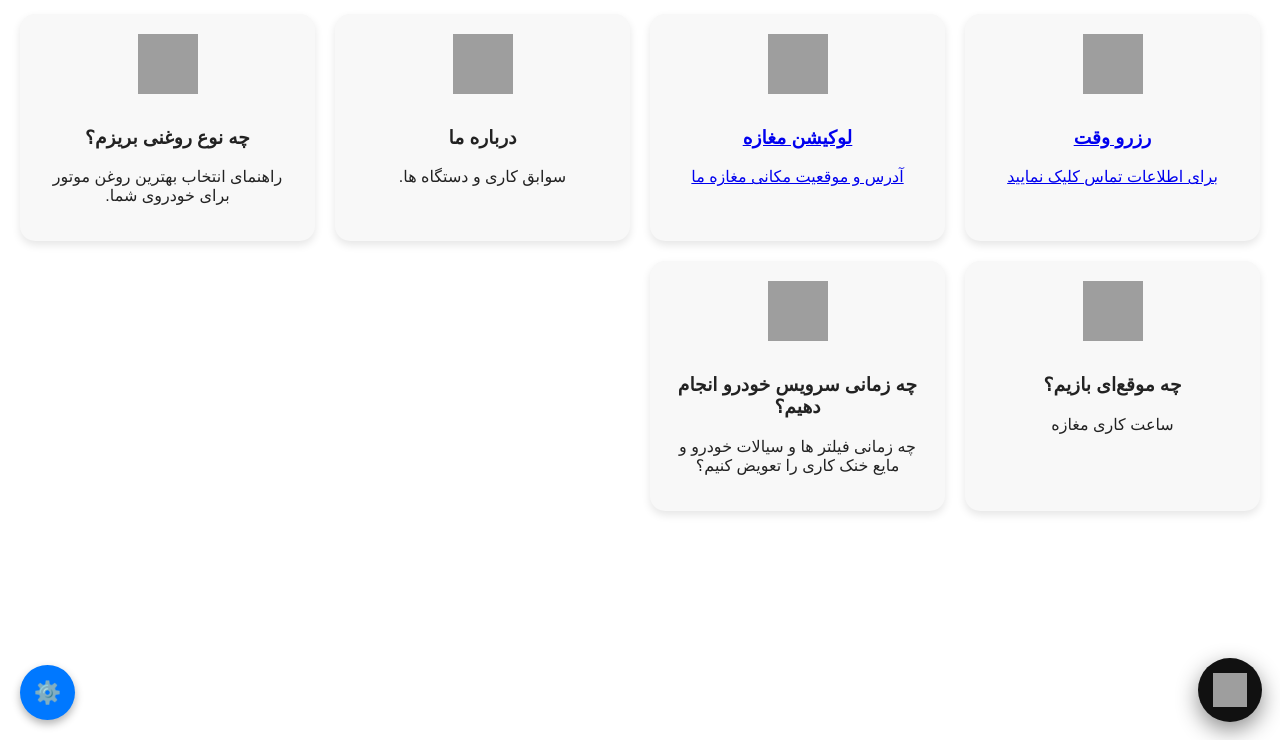
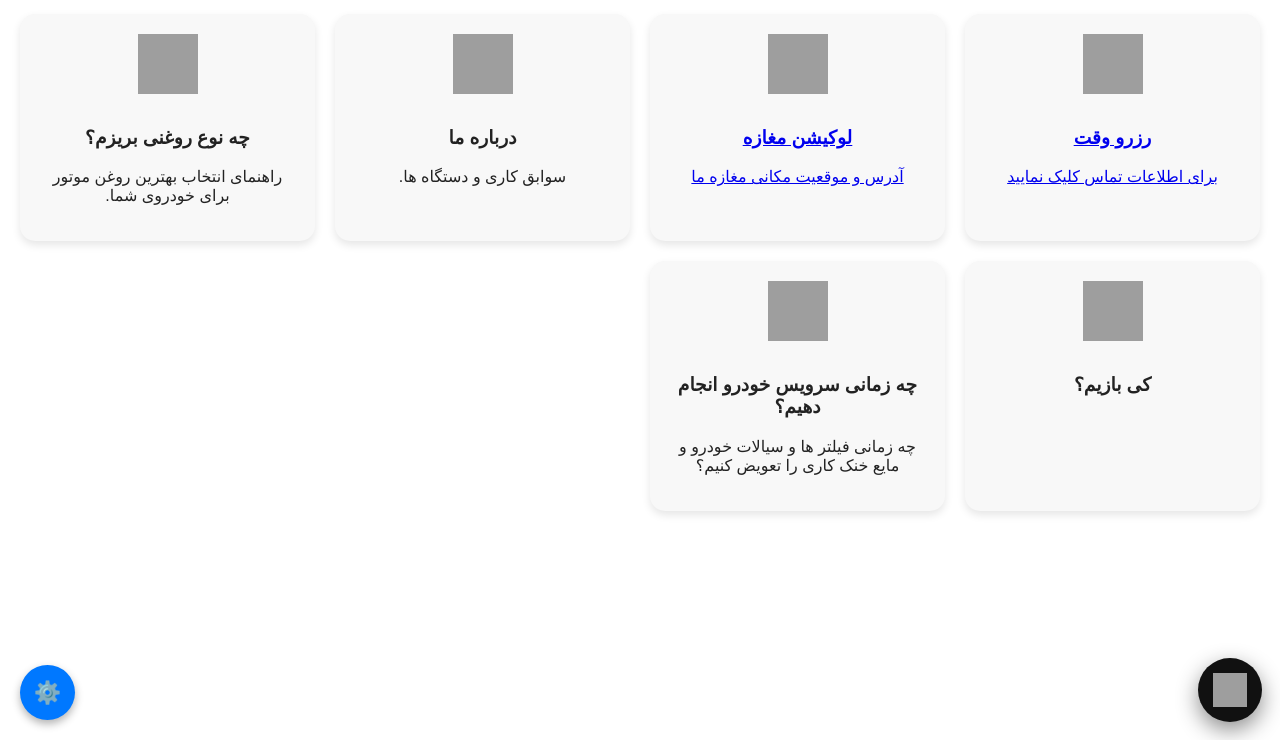
Before and after one commit to MARSTON8/marston.github.io, a plain HTML site: page index.html in a window 1280 px wide. Shown: the part 60-800 px from the top of the page. Drawn offline with Linux system fonts and the light colour scheme; grey boxes are pictures that could not be loaded; a small style sheet from the web is missing.

Commit message:
Update index.html

```diff
--- a/index.html
+++ b/index.html
@@ -160,11 +160,10 @@
       <p>راهنمای انتخاب بهترین روغن موتور برای خودروی شما.</p>
     </div>
 
-    <div class="card">
-      <img src="https://img.icons8.com/ios-filled/100/000000/stopwatch.png" alt="ساعت">
-      <h3>چه موقع‌ای بازیم؟</h3>
-      <p>ساعت کاری مغازه</p>
-    </div>
+<div class="card" onclick="window.location.href='open.html'">
+  <img src="https://img.icons8.com/ios-filled/100/000000/clock.png" alt="ساعت کاری">
+  <h3>کی بازیم؟</h3>
+</div>
 
     <div class="card">
       <img src="https://img.icons8.com/ios-filled/100/000000/information.png" alt="راهنما">
```
